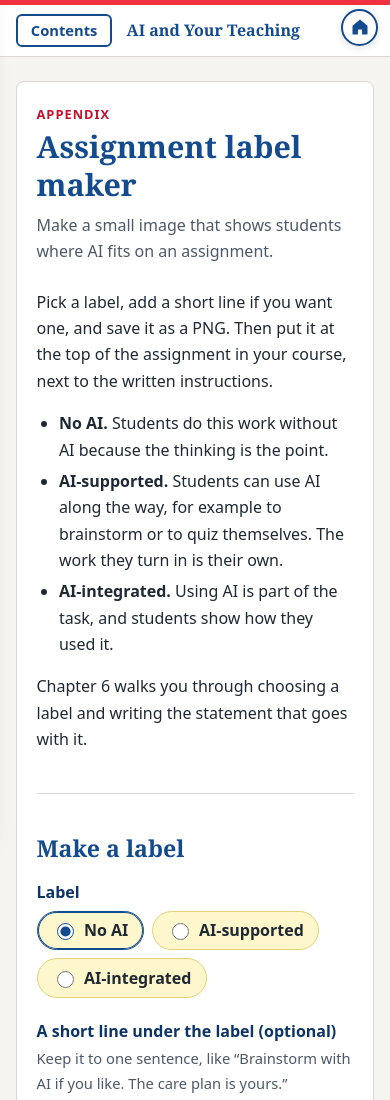
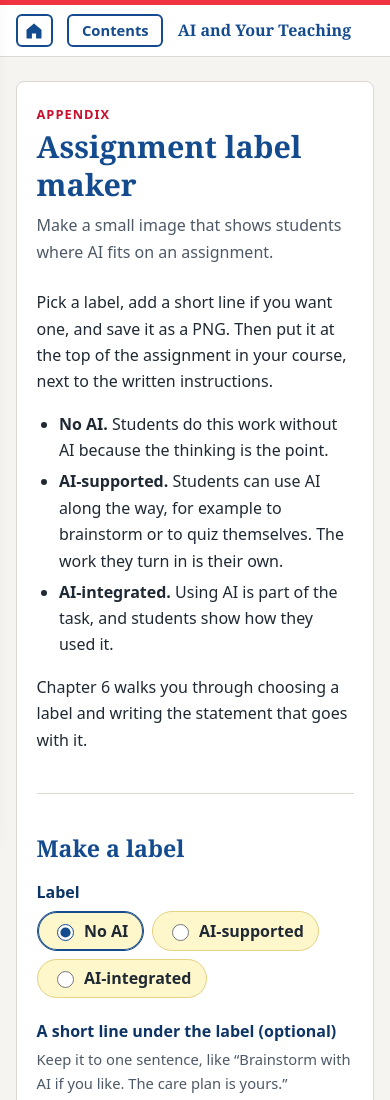
Before and after one commit to OCTC-ID/avte-ai-workbook, a plain HTML site: page resources/label-maker.html in a window 390 px wide. Shown: the top 1100 px of the page. Drawn offline with Linux system fonts and the light colour scheme.

Commit message:
On phones, put the home button to the left of Contents
Co-Authored-By: Claude Opus 5.5 <noreply@anthropic.com>
Claude-Session: https://claude.ai/code/session_01SwRag9Y3pCRxNbMX8qfMkM

```diff
--- a/css/book.css
+++ b/css/book.css
@@ -593,9 +593,14 @@ textarea:focus, input[type="text"]:focus, select:focus { background: var(--pad-f
 }
 .home-corner:hover { background: var(--blue); color: #fff; }
 .home-corner:focus-visible { outline-offset: 3px; }
+.home-mobile { display: none; }
 @media (max-width: 959.98px) {
-  .home-corner { top: .55rem; padding: .4rem; }
-  .home-corner span { position: absolute; width: 1px; height: 1px; overflow: hidden; clip: rect(0 0 0 0); white-space: nowrap; }
-  .mobilebar { padding-right: 3.75rem; }
+  .home-corner { display: none; }
+  .home-mobile {
+    display: inline-flex; align-items: center; justify-content: center; color: var(--blue);
+    border: 2px solid var(--blue); border-radius: 6px; padding: .3rem .4rem; background: #fff;
+  }
+  .home-mobile:hover { background: var(--blue); color: #fff; }
+  .home-mobile span { position: absolute; width: 1px; height: 1px; overflow: hidden; clip: rect(0 0 0 0); white-space: nowrap; }
 }
-@media print { .home-corner, .home-bar .home-icon { display: none !important; } }
+@media print { .home-corner, .home-mobile, .home-bar .home-icon { display: none !important; } }
--- a/js/book.js
+++ b/js/book.js
@@ -62,6 +62,13 @@
     var skip = document.querySelector('.skip-link');
     if (skip && skip.nextSibling) document.body.insertBefore(home, skip.nextSibling);
     else document.body.insertBefore(home, document.body.firstChild);
+    // On phones, the house sits to the left of the Contents button instead
+    var bar = document.querySelector('.mobilebar');
+    if (bar) {
+      var mhome = home.cloneNode(true);
+      mhome.className = 'home-mobile';
+      bar.insertBefore(mhome, bar.firstChild);
+    }
   }
 
   /* ---- Contents drawer on phones ---- */
--- a/resources/label-maker.html
+++ b/resources/label-maker.html
@@ -4,7 +4,7 @@
 <meta charset="utf-8">
 <meta name="viewport" content="width=device-width, initial-scale=1">
 <title>Assignment label maker | AI and Your Teaching</title>
-<link rel="stylesheet" href="../css/book.css?v=12">
+<link rel="stylesheet" href="../css/book.css?v=13">
 </head>
 <body>
 <a class="skip-link" href="#main">Skip to content</a>
@@ -105,7 +105,7 @@
 </footer>
 </div>
 </div>
-<script src="../js/book.js?v=11"></script>
+<script src="../js/book.js?v=12"></script>
 <script src="../js/label-maker.js?v=1"></script>
 </body>
 </html>
```
Also changed, not shown: chapters/01-what-ai-can-and-cant-do.html (+2 -2 lines), chapters/02-try-it-for-you.html (+2 -2 lines), chapters/03-let-ai-take-your-test.html (+2 -2 lines), chapters/04-clinical-eye-and-teaching-eye.html (+2 -2 lines), chapters/05-make-your-assignment-stronger.html (+2 -2 lines), chapters/06-tell-your-students-where-ai-fits.html (+2 -2 lines), chapters/07-theres-a-name-for-this.html (+2 -2 lines), chapters/08-label-the-assignments-that-count.html (+2 -2 lines), chapters/09-help-your-students-use-ai-well.html (+2 -2 lines), chapters/10-talk-with-your-students-about-ai.html (+2 -2 lines), chapters/11-try-these-with-your-group-or-class.html (+2 -2 lines), chapters/tilt-review.html (+2 -2 lines), chapters/week7-takeaway.html (+2 -2 lines), index.html (+2 -2 lines), 1 more files.
